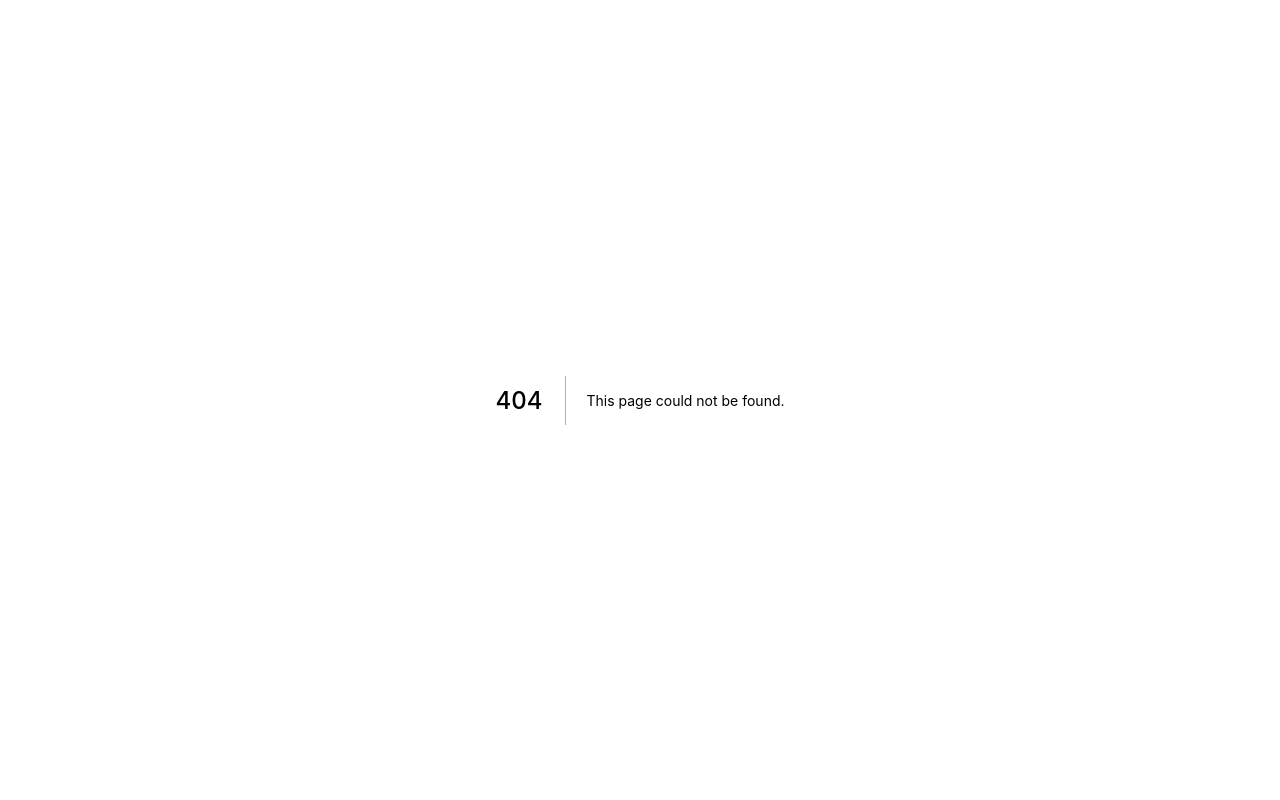
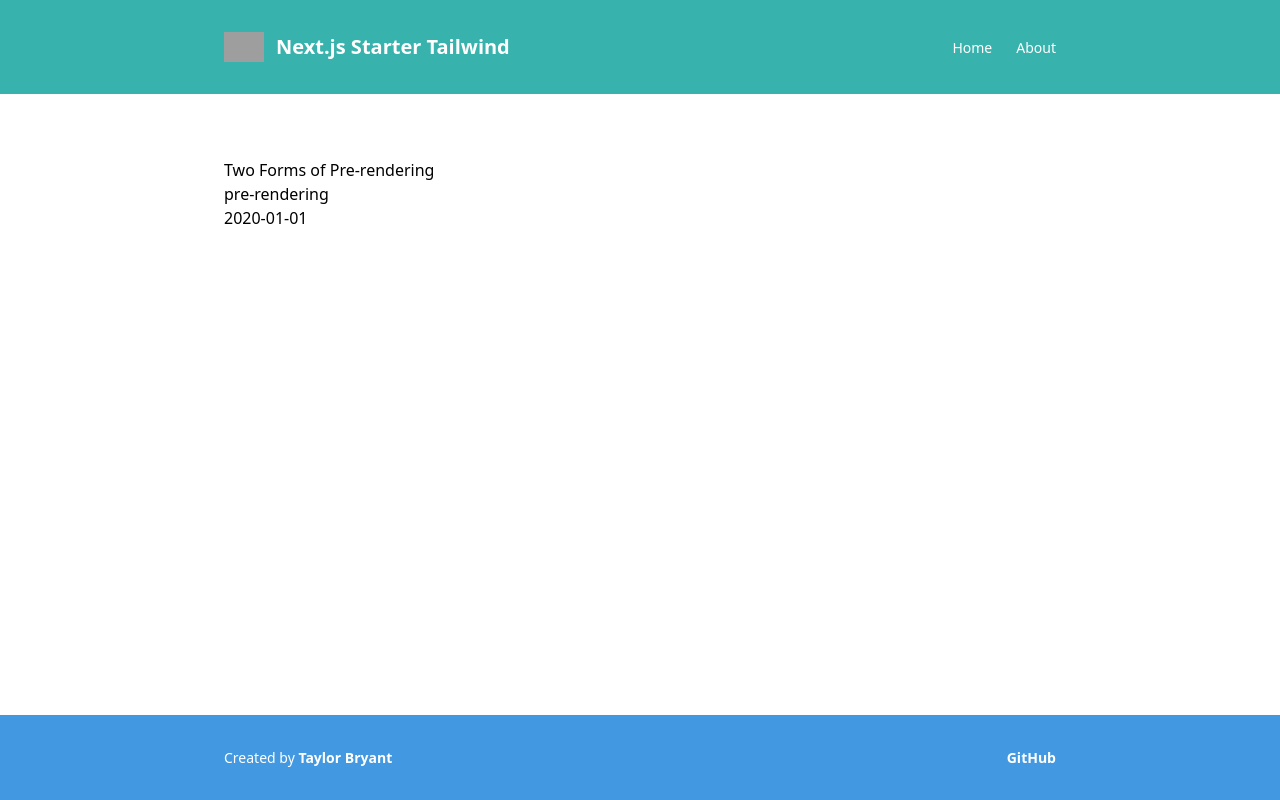
Before and after one commit to mattdanielmurphy/canopia.ca, a Next.js app: page /posts/pre-rendering in a window 1280 px wide. Before the commit this address had no page. Built offline with nearby package versions, Linux system fonts and the light colour scheme; grey boxes are pictures that could not be loaded.

Commit message:
add dynamic routing & dynamic list of blog posts to index

```diff
--- /dev/null
+++ b/lib/posts.js
@@ -0,0 +1,35 @@
+import fs from "fs"
+import path from "path"
+import matter from "gray-matter"
+
+const postsDirectory = path.join(process.cwd(), "posts")
+
+export function getSortedPostsData() {
+  const fileNames = fs.readdirSync(postsDirectory)
+  const allPostsData = fileNames.map((fileName) => {
+    const id = fileName.replace(/\.md$/, "")
+
+    const fullPath = path.join(postsDirectory, fileName)
+    const fileContents = fs.readFileSync(fullPath, "utf8")
+
+    const matterResult = matter(fileContents)
+
+    return { id, ...matterResult.data }
+  })
+  return allPostsData.sort((a, b) => (a.date < b.date ? a : b))
+}
+
+export function getAllPostIds() {
+  const fileNames = fs.readdirSync(postsDirectory)
+
+  return fileNames.map((fileName) => ({
+    params: { id: fileName.replace(/\.md$/, "") },
+  }))
+}
+
+export function getPostData(id) {
+  const fullPath = path.join(postsDirectory, `${id}.md`)
+  const fileContents = fs.readFileSync(fullPath, "utf8")
+  const matterResult = matter(fileContents)
+  return { id, ...matterResult.data }
+}
--- a/package.json
+++ b/package.json
@@ -25,6 +25,7 @@
   },
   "homepage": "https://github.com/taylorbryant/next-starter-tailwind#readme",
   "dependencies": {
+    "gray-matter": "^4.0.2",
     "next": "10.0.3",
     "react": "17.0.1",
     "react-dom": "17.0.1"
--- a/pages/index.js
+++ b/pages/index.js
@@ -1,6 +1,7 @@
 import Layout from "../components/layout"
+import { getSortedPostsData } from "../lib/posts"
 
-function IndexPage() {
+function IndexPage({ allPostsData }) {
   return (
     <Layout>
       <div className="flex flex-col items-center justify-center">
@@ -10,9 +11,21 @@
       </div>
       <div className="flex flex-col items-center justify-center">
         <h3 className="p-4 my-4 text-md font-bold md:text-1xl">Latest posts</h3>
+        <ul>
+          {allPostsData.map(({ id, date, title }) => (
+            <li key={id}>
+              <a href={`/posts/${id}`}>{title}</a> ({date})
+            </li>
+          ))}
+        </ul>
       </div>
     </Layout>
   )
 }
 
+export async function getStaticProps() {
+  const allPostsData = getSortedPostsData()
+  return { props: { allPostsData } }
+}
+
 export default IndexPage
--- /dev/null
+++ b/pages/posts/[id].js
@@ -0,0 +1,23 @@
+import Layout from "../../components/layout"
+import { getAllPostIds, getPostData } from "../../lib/posts"
+
+export default function Post({ postData }) {
+  return (
+    <Layout>
+      {postData.title}
+      <br />
+      {postData.id}
+      <br />
+      {postData.date}
+    </Layout>
+  )
+}
+
+export async function getStaticPaths() {
+  const paths = getAllPostIds()
+  return { paths, fallback: false }
+}
+export async function getStaticProps({ params }) {
+  const postData = getPostData(params.id)
+  return { props: { postData } }
+}
--- a/posts/pre-rendering.md
+++ b/posts/pre-rendering.md
@@ -0,0 +1,11 @@
+---
+title: "Two Forms of Pre-rendering"
+date: "2020-01-01"
+---
+
+Next.js has two forms of pre-rendering: **Static Generation** and **Server-side Rendering**. The difference is in **when** it generates the HTML for a page.
+
+- **Static Generation** is the pre-rendering method that generates the HTML at **build time**. The pre-rendered HTML is then _reused_ on each request.
+- **Server-side Rendering** is the pre-rendering method that generates the HTML on **each request**.
+
+Importantly, Next.js lets you **choose** which pre-rendering form to use for each page. You can create a "hybrid" Next.js app by using Static Generation for most pages and using Server-side Rendering for others.
```
Also changed, not shown: 1 other file (tests, documents, lock files or other folders).
